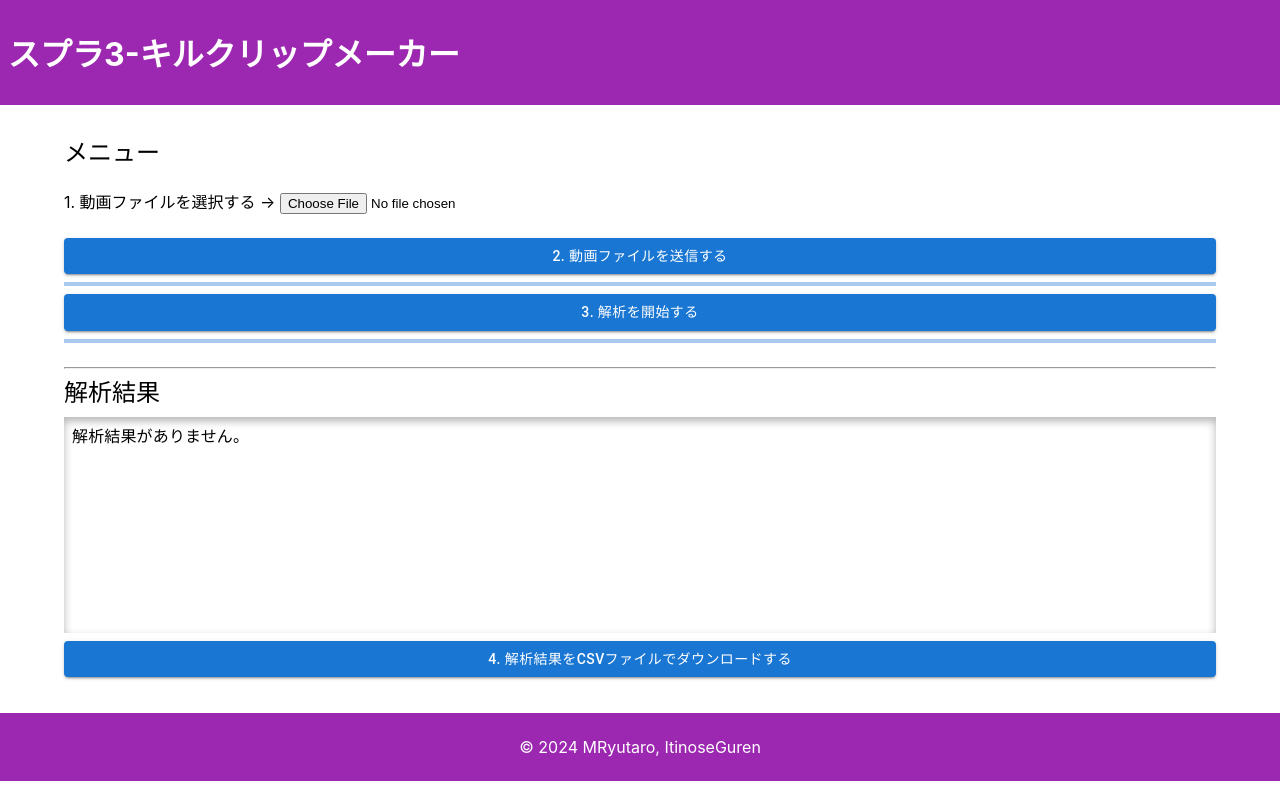
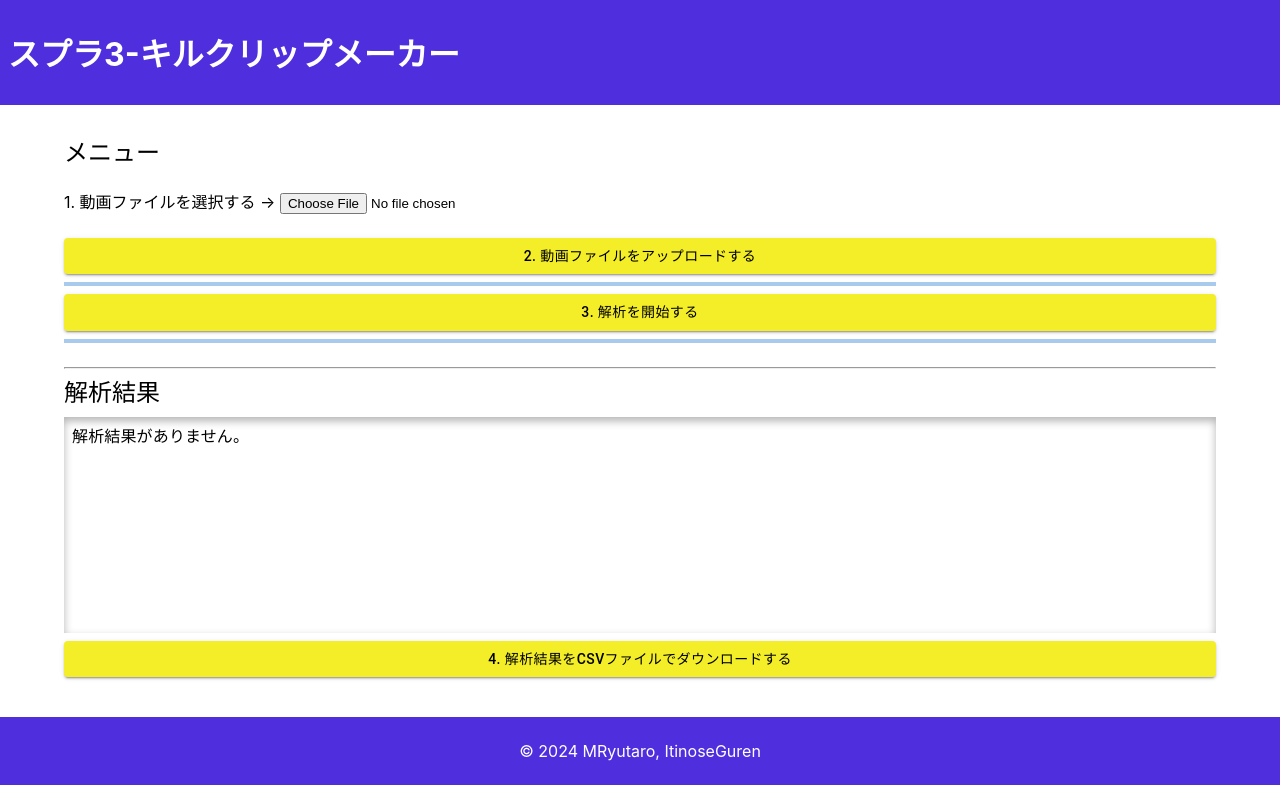
Before and after one commit to MRyutaro/spla3clip, a React (Create React App) app in the folder frontend/: page / in a window 1280 px wide. Built offline with nearby package versions, Linux system fonts and the light colour scheme.

Commit message:
fix: 色

```diff
--- a/frontend/src/components/footer.tsx
+++ b/frontend/src/components/footer.tsx
@@ -5,10 +5,10 @@
     return (
         <Box
             sx={{
-                bgcolor: "secondary.main",
+                bgcolor: "#4f2ede",
                 color: "white",
                 padding: 1,
-                textAlign: "center"
+                textAlign: "center",
             }}
         >
             <p>
--- a/frontend/src/components/header.tsx
+++ b/frontend/src/components/header.tsx
@@ -3,19 +3,16 @@
 
 export default function Header(): JSX.Element {
     return (
-        <>
         <Box
             sx={{
-                    bgcolor: "secondary.main",
+                bgcolor: "#4f2ede",
                 color: "white",
                 padding: 1,
-                    // textAlign: "center"
             }}
         >
             <h1>
                 スプラ3-キルクリップメーカー
             </h1>
         </Box>
-        </>
     );
 }
--- a/frontend/src/pages/index.tsx
+++ b/frontend/src/pages/index.tsx
@@ -12,6 +12,29 @@
     time: string;
     result: "kill" | "death" | "start" | "finish";
 }
+
+// カスタムボタン
+function CustomButton(props: any) {
+    // ボタンのスタイルを設定
+    return (
+        <Button
+            variant="contained"
+            sx={{
+                backgroundColor: "#f4ee28",
+                marginBottom: "8px",
+                color: "black",
+                // カーソルがボタンに乗った時のスタイルを設定
+                "&:hover": {
+                    backgroundColor: "#d3cd17",
+                },
+            }}
+            {...props}
+        >
+            {props.children}
+        </Button>
+    );
+}
+
 
 export default function Index(): JSX.Element {
     const [timeLines, setTimeLines] = useState<TimeLine[]>([]);
@@ -182,31 +205,14 @@
                         1. 動画ファイルを選択する &rarr;{" "}
                         <input type="file" accept="video/*" onChange={handleFileChange} style={{ marginBottom: "8px" }} />
                     </p>
-                    <Button
-                        variant="contained"
-                        color="primary"
-                        onClick={handleFileUpload}
-                        sx={{
-                            marginBottom: "8px",
-                        }}
-                    >
-                        2. 動画ファイルを送信する
-                    </Button>
+                    <CustomButton onClick={handleFileUpload}>2. 動画ファイルをアップロードする</CustomButton>
+                    {/* もしアップロード中ならプログレスバーを表示、そうでなければ0%のプログレスバーを表示、アップロードが完了したら100%のプログレスバーを表示 */}
                     {isUploading ? (
                         <LinearProgress variant="indeterminate" sx={{ marginBottom: "8px" }} />
                     ) : (
-                        <LinearProgress variant="determinate" value={0} sx={{ marginBottom: "8px" }} />
+                        <LinearProgress variant="determinate" value={videoFileName ? 100 : 0} sx={{ marginBottom: "8px" }} />
                     )}
-                    <Button
-                        variant="contained"
-                        color="primary"
-                        sx={{
-                            marginBottom: "8px",
-                        }}
-                        onClick={postPredictTask}
-                    >
-                        3. 解析を開始する
-                    </Button>
+                    <CustomButton onClick={postPredictTask}>3. 解析を開始する</CustomButton>
                     <LinearProgress variant="determinate" value={progress} sx={{ marginBottom: "8px" }} />
                 </Box>
                 <hr />
@@ -271,16 +277,7 @@
                         flexDirection: "column",
                     }}
                 >
-                    <Button
-                        variant="contained"
-                        color="primary"
-                        sx={{
-                            marginBottom: "4px",
-                        }}
-                        onClick={handleDownload}
-                    >
-                        4. 解析結果をCSVファイルでダウンロードする
-                    </Button>
+                    <CustomButton onClick={handleDownload}>4. 解析結果をCSVファイルでダウンロードする</CustomButton>
                 </Box>
             </Container>
             <Footer />
```
Lines whose indentation alone changed are shown as unchanged.
